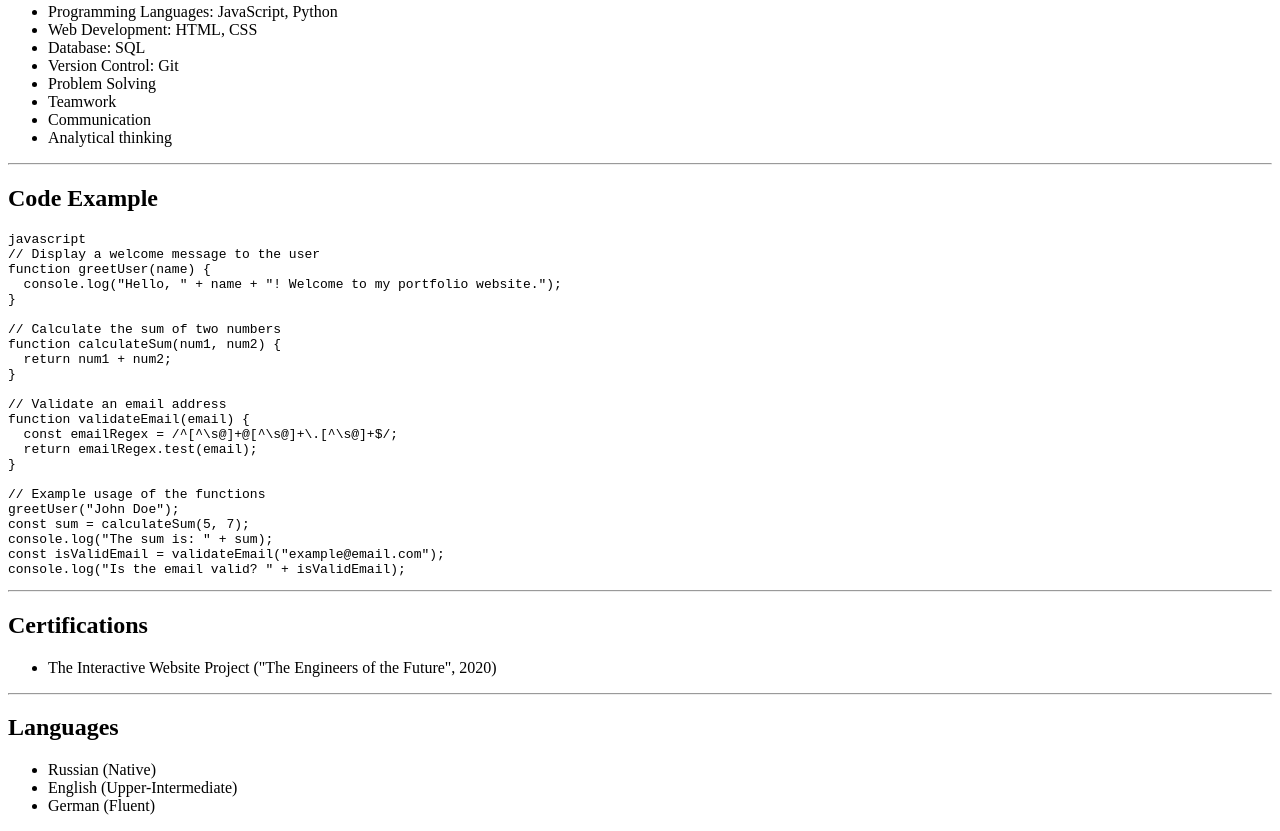
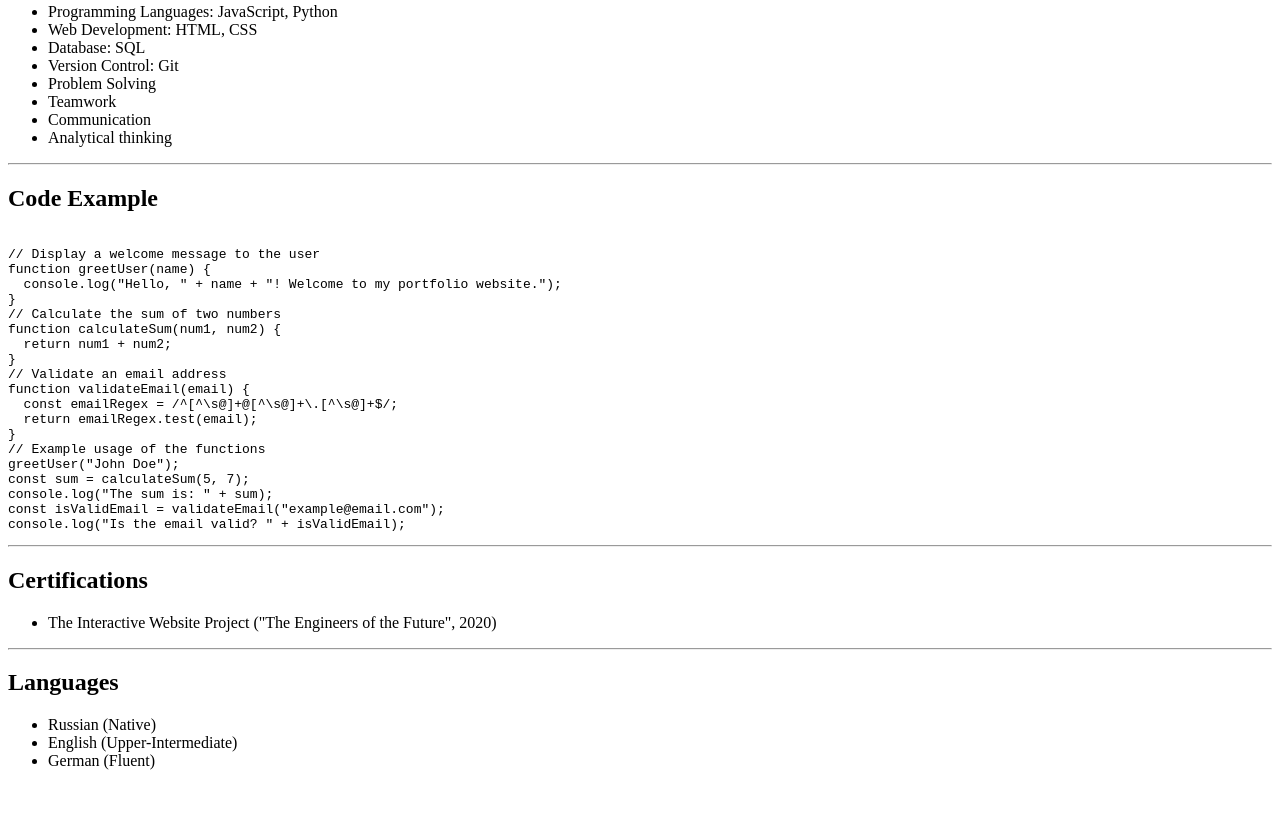
Before and after one commit to ellaerokhina23/rsschool-cv, a plain HTML site: page index.html in a window 1280 px wide. Shown: the part 805-1636 px from the top of the page. After the commit the page ends 1591 px from the top, so only its background shows below. Drawn offline with Linux system fonts and the light colour scheme.

Commit message:
fix: deleted some spaces

```diff
--- a/index.html
+++ b/index.html
@@ -52,23 +52,20 @@
   </ul>
   <hr>
   <h2>Code Example</h2>
-  <pre class="code-example"><code>javascript
+  <pre class="code-example"><code>
 // Display a welcome message to the user
 function greetUser(name) {
   console.log("Hello, " + name + "! Welcome to my portfolio website.");
 }
-
 // Calculate the sum of two numbers
 function calculateSum(num1, num2) {
   return num1 + num2;
 }
-
 // Validate an email address
 function validateEmail(email) {
   const emailRegex = /^[^\s@]+@[^\s@]+\.[^\s@]+$/;
   return emailRegex.test(email);
 }
-
 // Example usage of the functions
 greetUser("John Doe");
 const sum = calculateSum(5, 7);
```
